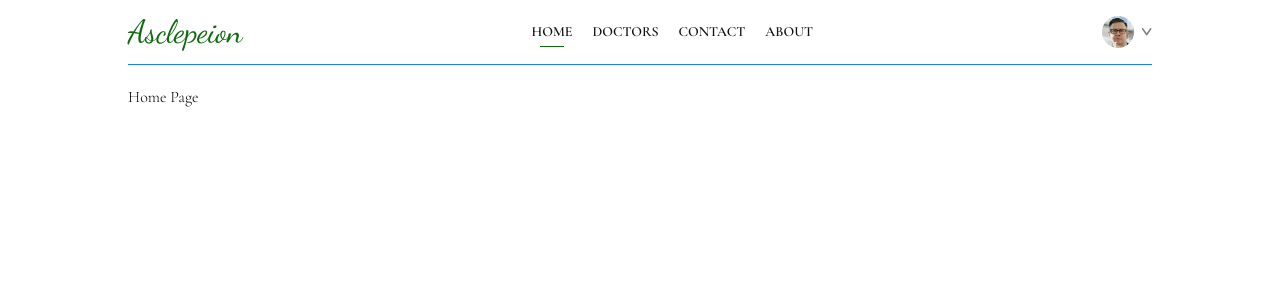
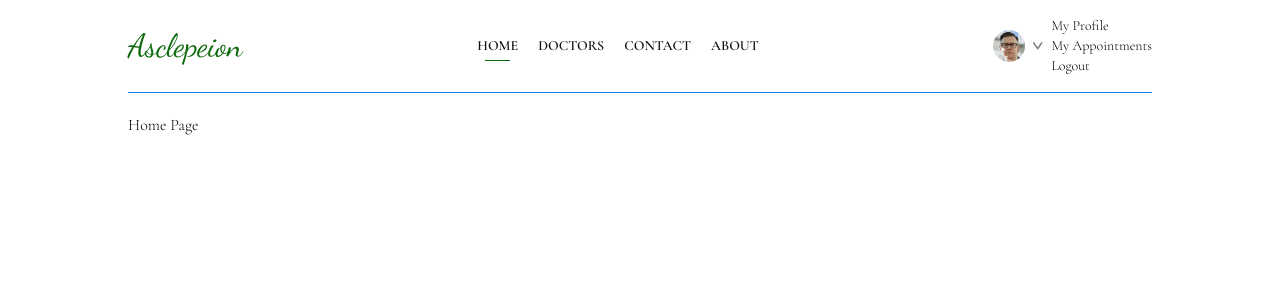
Before and after one commit to Nimira43/Asclepeion, a React (Vite) app in the folder frontend/: page / in a window 1280 px wide. Shown: the top 300 px of the page. Built offline with nearby package versions, Linux system fonts and the light colour scheme.

Commit message:
Setting up the early stages of the user menu

```diff
--- a/frontend/src/components/Navbar.jsx
+++ b/frontend/src/components/Navbar.jsx
@@ -44,6 +44,13 @@ const Navbar = () => {
                 src={assets.dropdown_icon}
                 alt='dropdown icon'
               />
+              <div>
+                <div>
+                  <p>My Profile</p>
+                  <p>My Appointments</p>
+                  <p>Logout</p>
+                </div>
+              </div>
             </div>
           : <button
               onClick={() => navigate('/login')}
```
